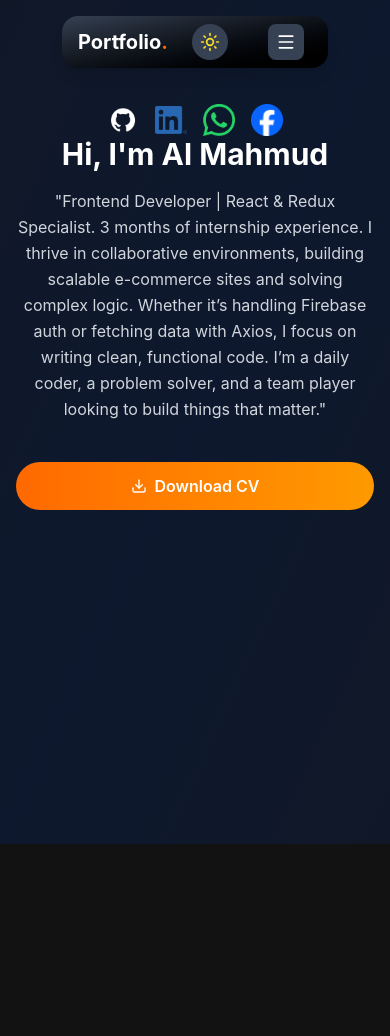
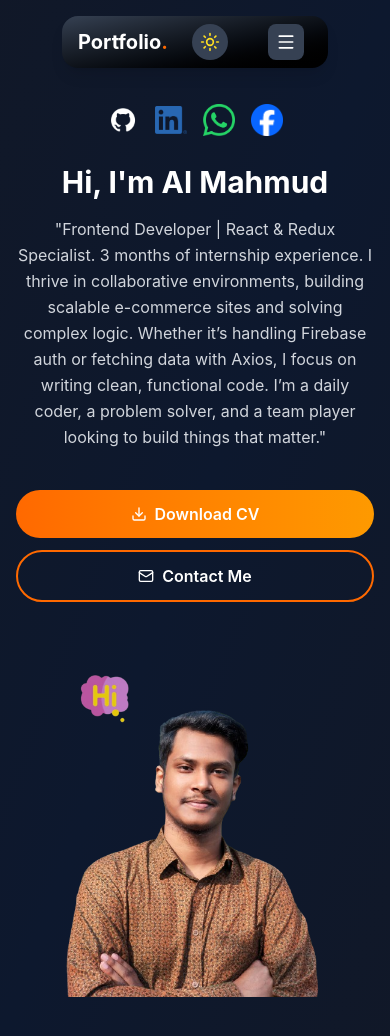
Before and after one commit to alma-mahmud/Portfolio_Website, a React (Vite) app: page / in a window 390 px wide. Shown: the top 1036 px of the page. Before the commit the page ends 844 px from the top, so only its background shows below. Built offline with nearby package versions, Linux system fonts and the light colour scheme.

Commit message:
hero add img

```diff
--- a/src/components/Hero.jsx
+++ b/src/components/Hero.jsx
@@ -2,8 +2,10 @@ import github from '../assets/Hero/Github.png'
 import Linkedin from '../assets/Hero/Linkedin.png'
 import whatsapp from '../assets/Hero/whatsapp.png'
 import facebook from '../assets/Hero/facebook.png'
+import hero from '../assets/Hero/Hero.png'
+import hi from '../assets/Hero/hi.png'
 import CV from '../assets/Hero/CV.pdf'
-import { DownloadIcon } from 'lucide-react'
+import { DownloadIcon, Mail } from 'lucide-react'
 
 const Hero = ({darkMode}) => {
     const socialIcons = [
@@ -63,13 +65,13 @@ const Hero = ({darkMode}) => {
                         ))}
                     </div>
                     <h1 className={`title-font text-3xl sm:text-4xl
-                        lg:text-5xl mb-4 font-bold ${theme.textPrimary}`}
+                        lg:text-5xl mb-4 font-bold pt-7 md:pt-0 ${theme.textPrimary}`}
                         data-aos='fade-up'
                         data-aos-delay='500'>
                         Hi, I'm Al Mahmud
                     </h1>
-                    <p className={`mb-6 sm:mb-8 leading-relaxed max-w-md sm:max-w-lg ${theme.textSecondary}`}
-                    data-aos='fada-up'
+                    <p className={`mb-6 sm:mb-8 leading-relaxed max-w-md md:text-center lg:text-left sm:max-w-lg ${theme.textSecondary}`}
+                    data-aos='fade-up'
                     data-aos-delay='600'>
                         "Frontend Developer | React & Redux Specialist. 3 months of internship experience. I thrive in collaborative environments, building scalable e-commerce sites and solving complex logic. Whether it’s handling Firebase auth or fetching data with Axios, I focus on writing clean, functional code. I’m a daily coder, a problem solver, and a team player looking to build things that matter."
                     </p>
@@ -79,14 +81,41 @@ const Hero = ({darkMode}) => {
                         data-aos='fade-up'
                         data-aos-delay='700'>
                             <a href={CV} download className='w-full sm:w-auto'>
-                                <button className='w-full sm:w-auto inline-flex items-center justify-center text-white bg-linear-to-r from-orange-500 to-amber-500 border-0 py-3 px-6 sm:px-8 hover:shadow-[0_0_40Px_rgb(155,165,0,0.7)] rounded-full text-base sm:text-lg font-semibold transition-all duration-300 transform'>
+                                <button className='w-full sm:w-auto inline-flex items-center justify-center text-white bg-linear-to-r from-orange-500 to-amber-500 border-0 py-3 px-6 sm:px-8 hover:shadow-[0_0_40Px_rgb(155,165,0,0.7)] rounded-full text-base sm:text-lg font-semibold transition-all duration-300 transform cursor-pointer'>
                                     <DownloadIcon className='w-4 h-4 sm:h-5 sm:w-5 mr-2'/>
                                     Download CV
+                                </button>
+                            </a>
+                            <a href="#contact" className='w-full sm:w-auto'>
+                                <button className={`w-full sm:w-auto inline-flex items-center ${theme.buttonSecondary} justify-center text-white border-0 py-3 px-6 sm:px-8 hover:shadow-[0_0_40Px_rgb(155,165,0,0.7)] rounded-full text-base sm:text-lg font-semibold transition-all duration-300 transform cursor-pointer`}>
+                                    <Mail className='w-4 h-4 sm:h-5 mr-2'/>
+                                    Contact Me
                                 </button>
                             </a>
                         </div>
                     </div>
                 </div>
+                {/* Hero Images */}
+                <div
+                className='lg:w-1/2 w-full max-w-md lg:max-w-lg mt-8 lg:mt-0 flex justify-center'
+                data-aos='fade-left'
+                data-aos-delay='400'>
+                    <div className='relative w-4/5 sm:w-3/4 lg:w-full'>
+                        <div className='relative overflow-hidden'>
+                            <img src={hero}
+                            alt="Hero Image"
+                            className='w-full h-auto object-cover transform hover:scale-105 transition-transform duration-500'/>
+                        </div>
+                        <img
+                        src={hi}
+                        alt="Hi Icon"
+                        className='absolute -top-1 md:-top-5 lg:-top-6 sm:top-4 left-6 sm:left-20 md:left-10 lg:left-10 w-14 h-14 sm:w-20 sm:h-20 object-contain animate-bounce opacity-90 z-10 '/>
+                    </div>
+                </div>
+            </div>
+            <div className={`absolute -top-20 -left-20 w-40 h-40
+                sm:w-64 sm-h-64 ${theme.decorativeCircle} rounded-full mix-blend-multiply filter-blue-3xl opacity-10 animate-pulse delay-1000 hidden sm:block`}>
+
             </div>
         </section>
     </div>
```
Also changed, not shown: src/assets/Hero/Hero.jpg (deleted), src/assets/Hero/Hero.png (added).
